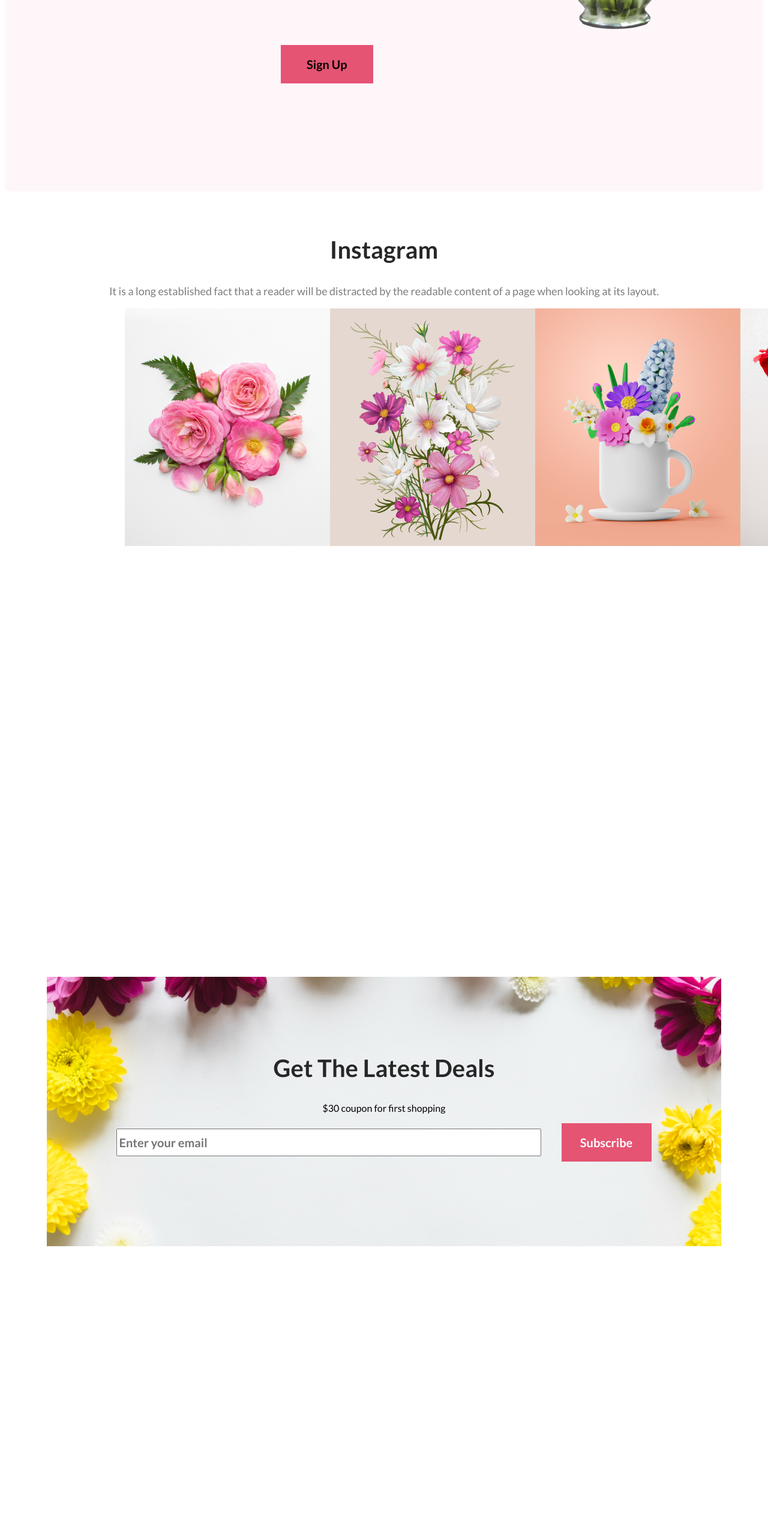
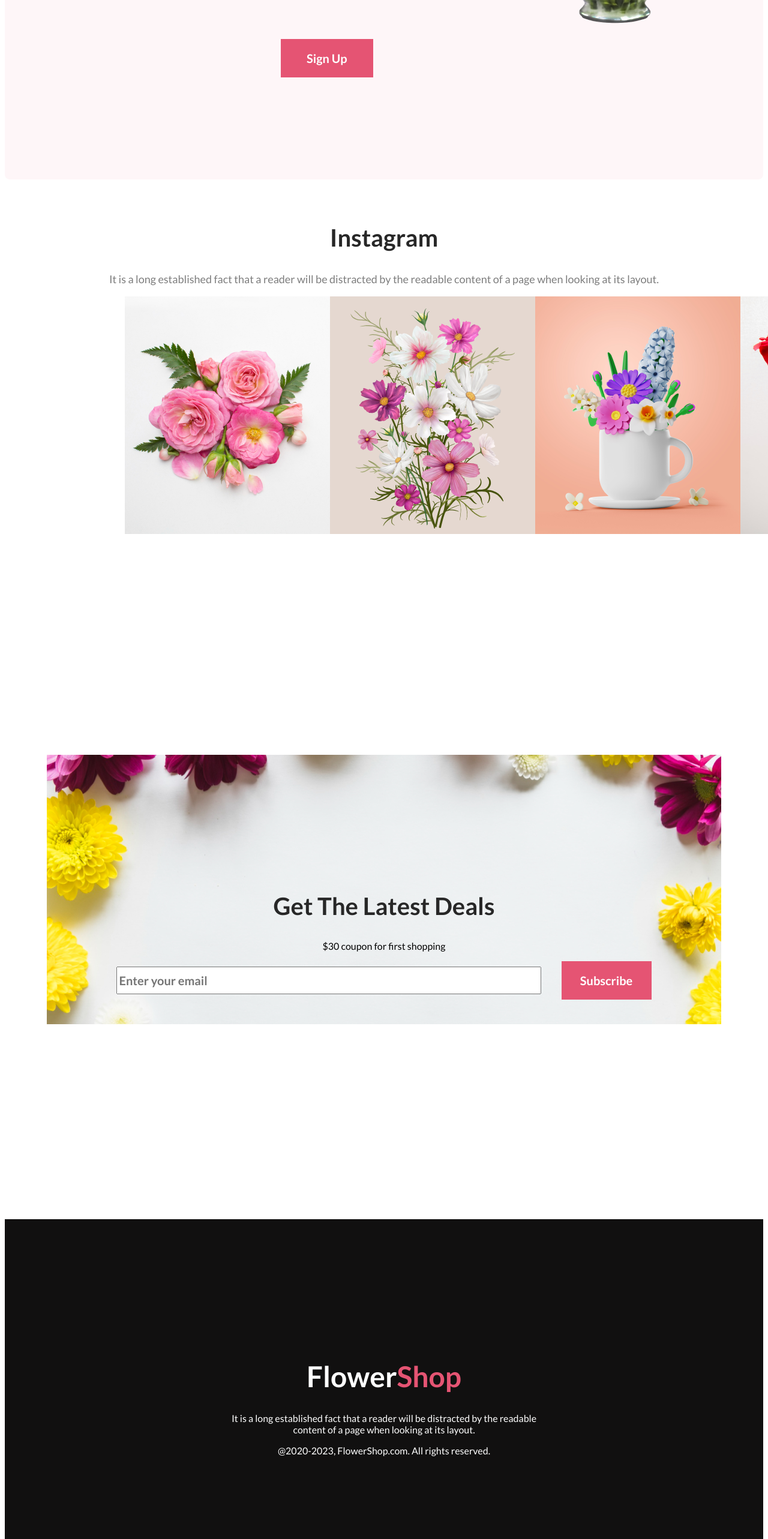
Before and after one commit to mdsoponhossain/flower-shop-assignment-repo, a plain HTML site: page index.html in a window 1280 px wide. Shown: the part 1717-4282 px from the top of the page at 60% size. Before the commit the page ends 4219 px from the top, so only its background shows below. Drawn offline with Linux system fonts and the light colour scheme.

Commit message:
This is the footer part

```diff
--- a/index.html
+++ b/index.html
@@ -33,14 +33,14 @@
         border-radius: 8px;
         background: rgba(229, 84, 115, 0.05);
         padding:160px;
-        align-items: center;height: 620px;">
+        align-items: center;height: 600px;">
             <div><h1 style="color: #272727;font-size: 40px;font-weight: 800;padding-top:50px;margin-left:155px;">Hot Deal ! Sale Up To 25% <span style="color:#E55473">Off</span></h1>
                 <p style="color: rgba(39, 39, 39, 0.60);
                 text-align: center;
                 font-size: 18px;
               font-weight: 400;
                 padding-left: 150px;padding-right: 450px;">It is a long established fact that a reader will be distracted by the readable content of a page when looking at its layout.</p>
-                <button style="background-color: #E55473;padding: 20px 43px;gap: 10px;border:none;margin-left: 300px;margin-top:60px; #FFF;font-size: 20px;font-weight: 700;" >Sign Up</button>
+                <button style="background-color: #E55473;padding: 20px 43px;gap: 10px;border:none;margin-left: 300px;margin-top:60px;color:#FFF;font-size: 20px;font-weight: 700;" >Sign Up</button>
             </div>
             <div>
                 <img src="Flower Asset/pngwing 8.png" style="margin-right: 60px;">
@@ -50,7 +50,7 @@
   <!-- In this part I have  used inline CSS -->
        <!-- In this part I have  used inline CSS -->
 
-   <section style="height: 850px;">
+   <section style="height: 600px;">
     <h1 style="color: #272727;
     text-align: center;
     font-size: 40px;
@@ -71,7 +71,7 @@
    <!-- instragram part is finished -->
 
    <!-- Get The Latest Deals part is started from here -->
-   <section style="text-align: center;height:700px;margin:70px;70px 20px 100px;background-image: url('Flower Asset/Rectangle 9.png');background-repeat: no-repeat;
+   <section style="text-align: center;height:500px;margin:70px;70px 20px 100px;background-image: url('Flower Asset/Rectangle 9.png');background-repeat: no-repeat;
    background-size: auto; background-position: center;padding:450px 100px 10px 100px;">
 
     <h1 style="color: #272727;
@@ -88,7 +88,15 @@ font-weight: 700;width: 150px;
 height: 64px;color:#FFF;background-color:#E55473;border:0px; margin-left:30px;">Subscribe</button>
    </section>
 </main>
-    <footer>
+    <!-- <This is the footer part!--  -->
+    <!-- <This is the footer part!--  -->
+<footer style="text-align: center;height: 400px;background: #111010;color: #FFF;padding-top:200px;">
+
+    <h1 style="font-size: 48px;
+    font-weight: 800;"> <span style="color:#FFF">Flower</span><span style="color:#E55473">Shop</span></h1>
+    <p style="color:#FFF">It is a long established fact that a reader will be distracted by the readable <br> content of a page when looking at its layout.</p>
+    <p style="color:#FFF">@2020-2023, FlowerShop.com. All rights reserved. </p>
+
 
     </footer>
 
```
